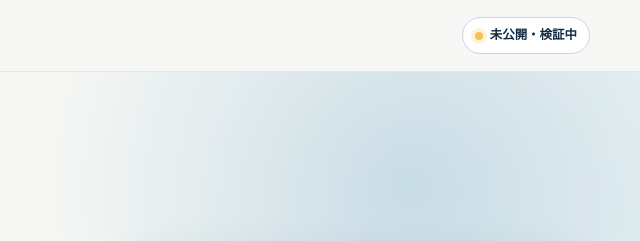
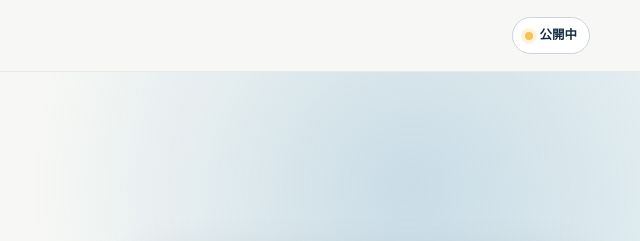
Before and after one commit to yyy-yuichi/yamaguchi-highschool-pubcom, a plain HTML site: page docs/index.html in a window 1280 px wide. Shown: the top 241 px of the page, 640-1280 px from the left. Drawn offline with Linux system fonts and the light colour scheme.

Commit message:
Fix published status in site header

```diff
--- a/docs/index.html
+++ b/docs/index.html
@@ -17,7 +17,7 @@
       <span class="brand-mark" aria-hidden="true">YH</span>
       <span><strong>山口県立高校再編</strong><small>意思決定過程をたどる</small></span>
     </a>
-    <span class="status-chip"><span aria-hidden="true"></span>未公開・検証中</span>
+    <span class="status-chip"><span aria-hidden="true"></span>公開中</span>
   </header>
 
   <main id="main">
```
